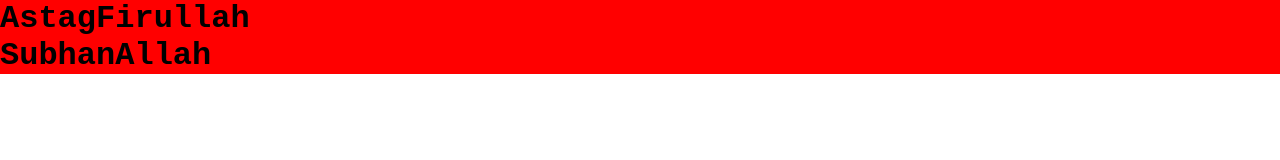
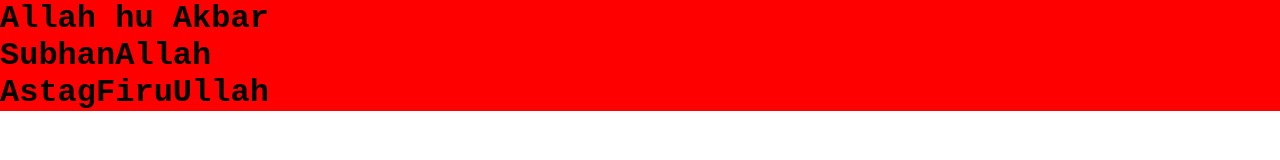
Before and after one commit to hassaammgl/Awwards-portfolio, a website built with Vite: page index.html in a window 1280 px wide. Built offline with nearby package versions, Linux system fonts and the light colour scheme.

Commit message:
Update headings in index.html and adjust GSAP animation duration and stagger effect in main.js

```diff
--- a/index.html
+++ b/index.html
@@ -8,8 +8,9 @@
 		<link rel="stylesheet" href="./src/style.css" />
 	</head>
 	<body>
-		<h1 class="reveal">AstagFirullah</h1>
+		<h1 class="reveal">Allah hu Akbar</h1>
 		<h1 class="reveal">SubhanAllah</h1>
+		<h1 class="reveal">AstagFiruUllah</h1>
 		<script type="module" src="/src/main.js"></script>
 	</body>
 </html>
--- a/src/main.js
+++ b/src/main.js
@@ -22,7 +22,8 @@ for (let i = 0; i < h1Elems.length; i++) {
 }
 
 gsap.to(".child", {
-    duration: 1.5,
+    duration: 1,
     transform: "translate(0, 0%)",
-    ease: "expo.inOut"
+    ease: "expo.inOut",
+    stagger: .2
 })
```
